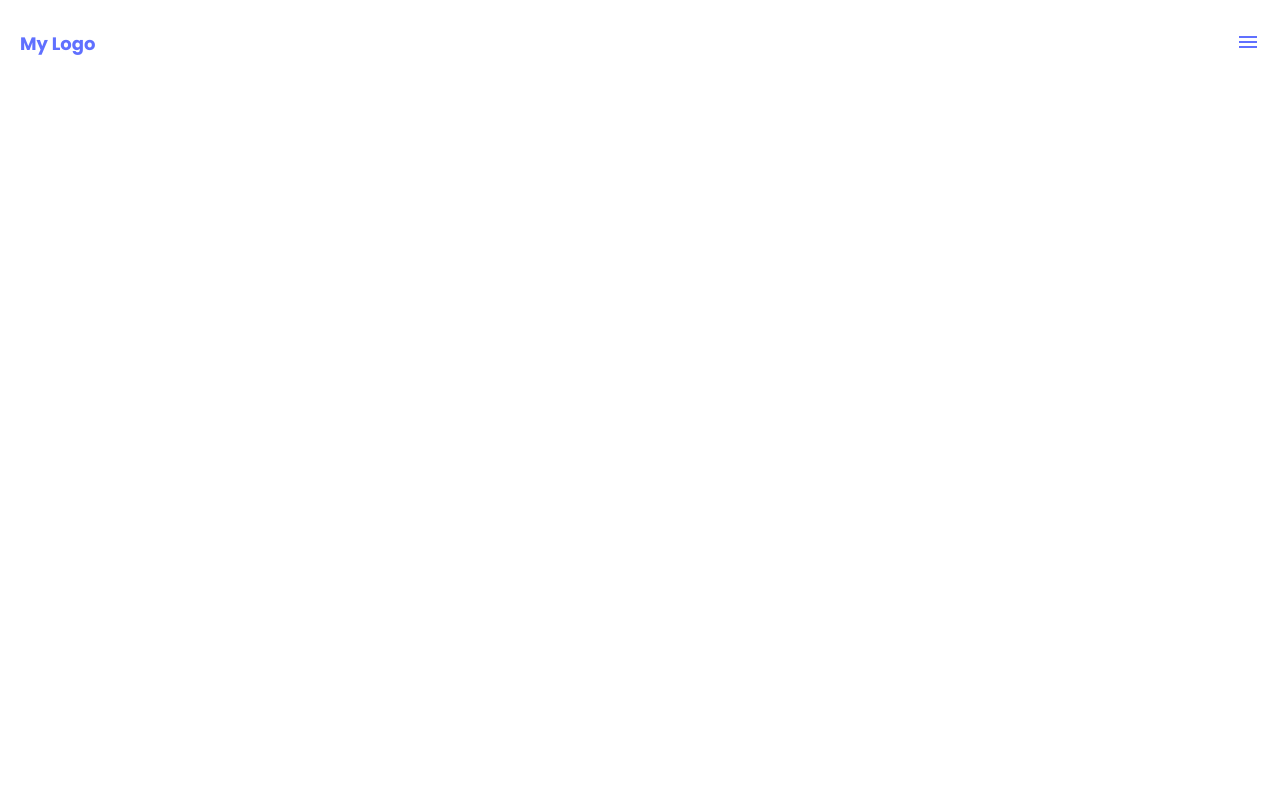
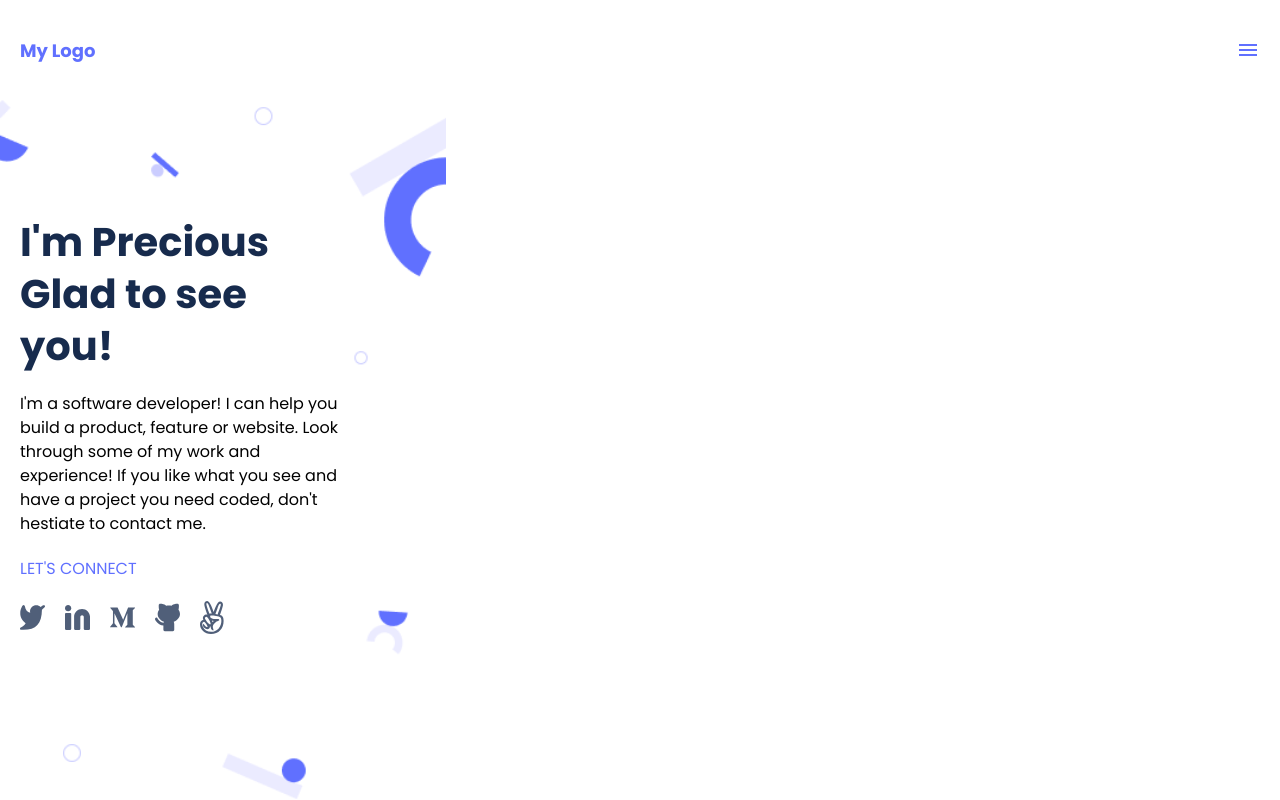
Before and after one commit to preciousbetine/microverse-portfolio, a plain HTML site: page index.html in a window 1280 px wide. Drawn offline with nearby package versions, Linux system fonts and the light colour scheme.

Commit message:
Finish intro section design

```diff
--- a/index.html
+++ b/index.html
@@ -17,5 +17,35 @@
       menu
     </span>
   </header>
+  <section id="intro-section">
+    <h1 class="color-dark-blue">
+      I'm Precious
+      <br>
+      Glad to see
+      <br>
+      you!
+    </h1>
+    <p>
+      I&apos;m a software developer! I can help you
+      <br>
+      build a product, feature or website. Look
+      <br>
+      through some of my work and
+      <br>
+      experience! If you like what you see and
+      <br>
+      have a project you need coded, don&apos;t
+      <br>
+      hestiate to contact me.
+    </p>
+    <span id="connect-text" class="color-blue">LET'S CONNECT</span>
+    <div id="social-media-div">
+      <img src="images/twitter.svg" alt="twitter">
+      <img src="images/linkedin.svg" alt="linkedin">
+      <img src="images/m.svg" alt="m">
+      <img src="images/github.svg" alt="github">
+      <img src="images/rabbit.svg" alt="rabbit">
+    </div>
+  </section>
 </body>
 </html>
--- a/style.css
+++ b/style.css
@@ -1,4 +1,6 @@
 @import url('https://fonts.googleapis.com/css2?family=Poppins:wght@400;700&display=swap');
+
+/* Universal selector and body */
 
 * {
   margin: 0;
@@ -8,20 +10,66 @@
 
 body {
   height: 100vh;
+  font-family: 'Poppins';
 }
 
+
+/* Header section */
 header {
-  padding: 30px 20px;
+  padding: 0 20px;
+  height: 100px;
   display: flex;
   justify-content: space-between;
+  align-items: center;
 }
 
 #logo {
   font-size: 18px;
   font-weight: 700;
-  font-family: 'Poppins';
 }
+
+
+/* Intro section */
+#intro-section {
+  background-image: url(/images/header-bg.png);
+  background-size: contain;
+  background-repeat: no-repeat;
+  height: calc(100vh - 100px);
+  padding: 20px;
+  display: flex;
+  flex-direction: column;
+  justify-content: center;
+  gap: 20px;
+}
+
+#intro-section h1 {
+  font-size: 40px;
+  line-height: 52px;
+}
+
+#intro-section p {
+  font-size: 16px;
+  line-height: 24px;
+}
+
+#social-media-div {
+  display: flex;
+  gap: 20px;
+  margin-bottom: 50px;
+}
+
+#social-media-div img {
+  width: 25px;
+}
+
+
+
+/* General */
 
 .color-blue {
   color: #6070FF;
 }
+
+.color-dark-blue {
+  color: #172B4D;
+}
```
Also changed, not shown: images/github.svg (added), images/header-bg.png (renamed from header-bg.png), images/linkedin.svg (added), images/m.svg (added), images/rabbit.svg (added), images/twitter.svg (added).
